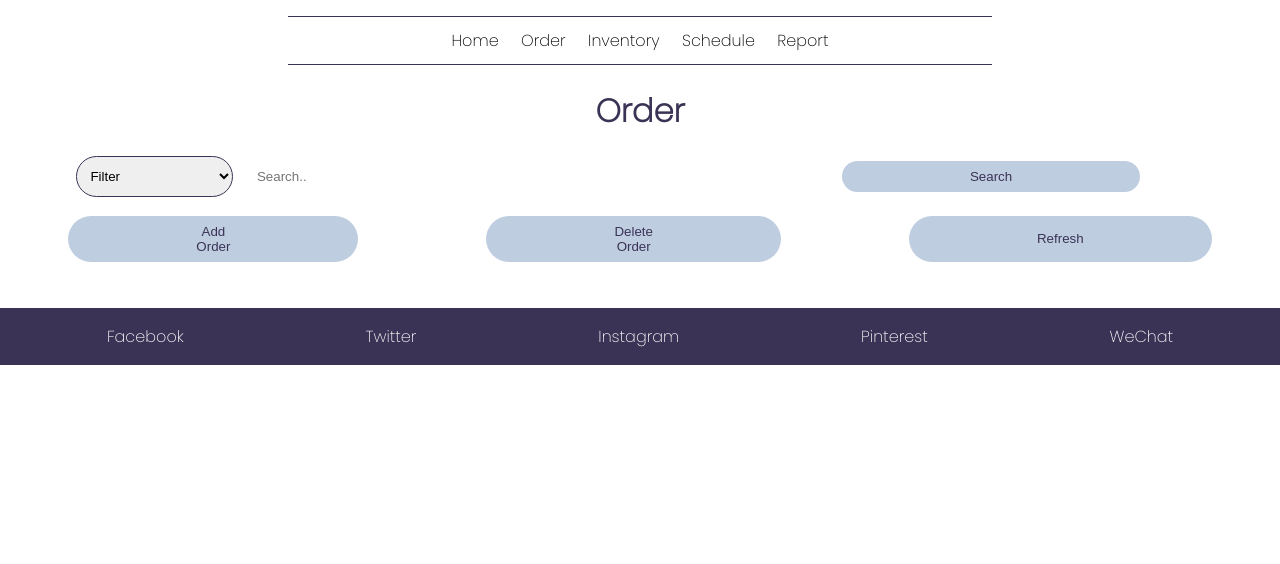
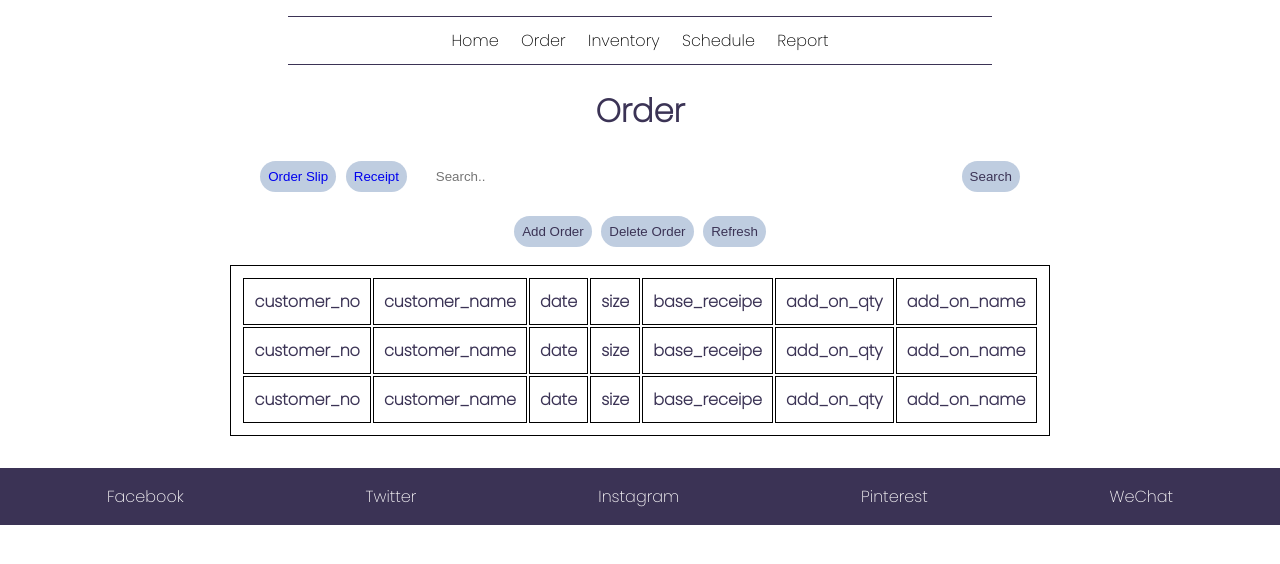
Before and after one commit to matereyes00/Blizzard-Blast, a Django app: page /order in a window 1280 px wide. Shown: the part 107-671 px from the top of the page. Run offline with Django 3.2, Linux system fonts and the light colour scheme; lists and menus that the app fills with data are empty.

Commit message:
Modified the table for order view. Added css accordingly.

```diff
--- a/blizzardblast/static/css/styles.css
+++ b/blizzardblast/static/css/styles.css
@@ -127,7 +127,7 @@ header {
     margin-left: 5rem;
 }
 
-/* ======== ORDER.HTML ============ */
+/* ======== ORDER.HTML and RECEIPT.HTML ============ */
 .button-container {
     display: flex;
     justify-content: space-evenly;
@@ -152,13 +152,6 @@ header {
     justify-content: center;
 }
 
-#filter-area>button {
-    padding: 0.5rem 7rem;
-    background-color: #BFCDE0;
-    color: #3B3355;
-    border-radius: 2rem;
-}
-
 .search-bar {
     border:none;
     padding: 12px;
@@ -169,8 +162,8 @@ header {
     border: none;
     background-color: #BFCDE0;
     color: #3B3355;
-    margin: 0.3rem 4rem;
-    padding: 0.5rem 8rem;
+    margin: 0.3rem;
+    padding: 0.5rem;
     border-radius: 2rem;
 }
 
@@ -194,20 +187,47 @@ header {
     padding: 10px;
 }
 
-#CRUD-features>button {
+.crud-button, .filter-button {
     border: none;
     background-color: #BFCDE0;
     color: #3B3355;
-    margin: 0.3rem 4rem;
-    padding: 0.5rem 8rem;
+    margin: 0.3rem;
+    padding: 0.5rem;
     border-radius: 2rem;
 }
 
-#CRUD-features>button:hover {
+.filter-button:hover {
     text-decoration: underline;
     cursor: pointer;
     background-color: #3B3355;
     color:#FEFCFD;
+}
+
+.crud-button:hover {
+    text-decoration: underline;
+    cursor: pointer;
+    background-color: #3B3355;
+    color:#FEFCFD;
+}
+
+#order-table, #receipt-table {
+    display: flex;
+    justify-content: center;
+}
+
+a {
+    text-decoration: none;
+}
+
+a:hover {
+    text-decoration: underline;
+    cursor: pointer;
+}
+
+table, th {
+    border: 1px solid black;
+    padding: 10px;
+    border-collapse: separate;
 }
 
 
--- a/blizzardblast/templates/order.html
+++ b/blizzardblast/templates/order.html
@@ -9,20 +9,56 @@
 {% block content %}
 
 <h1 class='view-title'>Order</h1>
-<!-- SEARCH BOX -->
+<!-- SEARCH AREA-->
 <div id="filter-area">
-    <select name="search-filter" id="search-filter">
-        <option selected="selected">Filter</option>
-        <option value="total-sales-monthly">Total Monthly Sales</option>
-        <option value="Receipt">Individual Receipt</option>
-    </select>
+    <button class="filter-button"><a href="{% url 'order' %}">Order Slip</a></button>
+    <button class="filter-button"><a href="{% url 'receipt' %}">Receipt</a></button>
+
     <input class="search-bar" size=60 type="text" placeholder="Search..">
     <button class="search-button">Search</button>
 </div>
 
 <div id="CRUD-features">
-    <button id="addorder">Add Order</button>
-    <button id="deleteorder">Delete Order</button>
-    <button id="update">Refresh</button>
+    <button class="crud-button">Add Order</button>
+    <button class="crud-button">Delete Order</button>
+    <button class="crud-button">Refresh</button>
+</div>
+
+<div id="order-table">
+    <table>
+        <!-- TABLE HEADER -->
+        <tr>
+            <th>customer_no</th>
+            <th>customer_name</th>
+            <th>date</th>
+            <th>size</th>
+            <th>base_receipe</th>
+            <th>add_on_qty</th>
+            <th>add_on_name</th>
+        </tr>
+
+        <!-- TABLE ROW WITH INFO -->
+        <tr>
+            <th>customer_no</th>
+            <th>customer_name</th>
+            <th>date</th>
+            <th>size</th>
+            <th>base_receipe</th>
+            <th>add_on_qty</th>
+            <th>add_on_name</th>
+        </tr>
+
+        <!-- TABLE ROW WITHOUT INFO -->
+        <tr>
+            <th>customer_no</th>
+            <th>customer_name</th>
+            <th>date</th>
+            <th>size</th>
+            <th>base_receipe</th>
+            <th>add_on_qty</th>
+            <th>add_on_name</th>
+        </tr>
+
+    </table>
 </div>
 {% endblock %}
```
